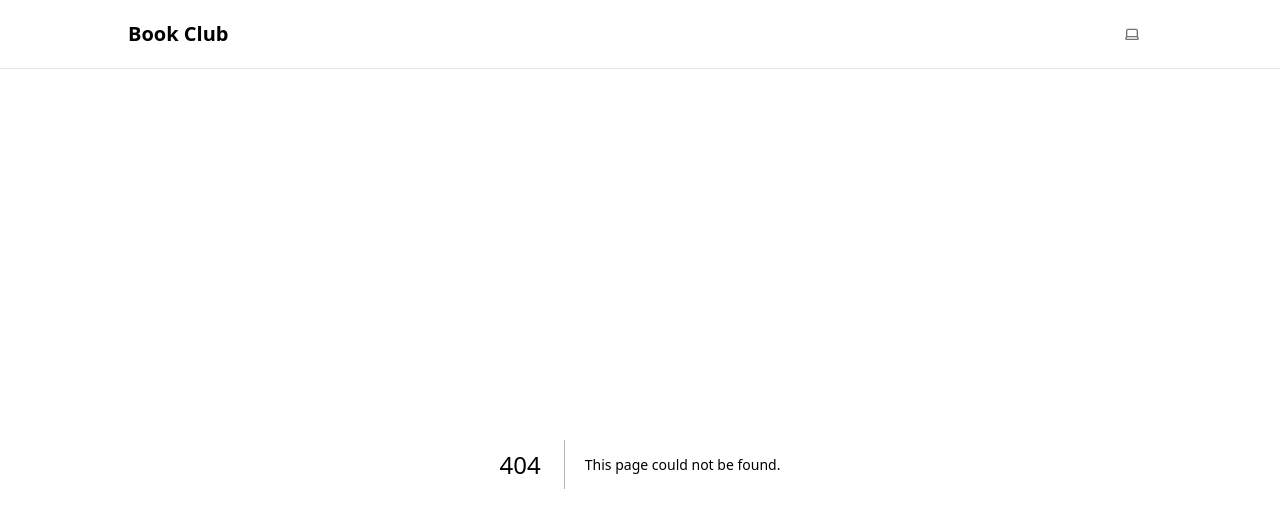
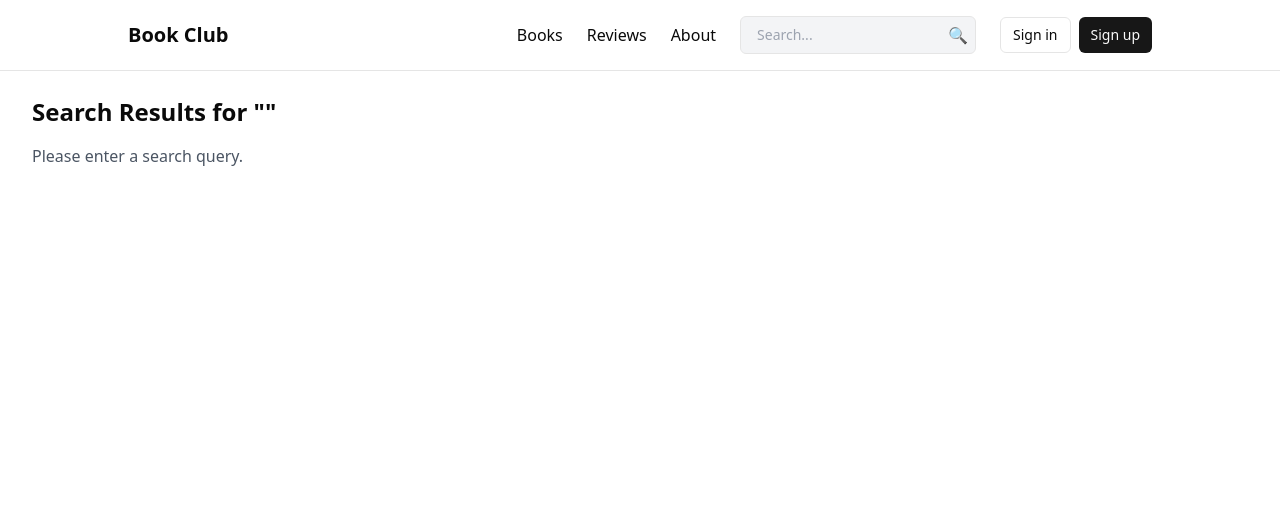
Before and after one commit to rakenduste-programmeerimine-2024/book-club, a Next.js app: page /search in a window 1280 px wide. Before the commit this address had no page. Shown: the top 528 px of the page. Built offline with nearby package versions, Linux system fonts and the light colour scheme; no server answers.

Commit message:
feat: add search bar and improve navbar

```diff
--- a/app/layout.tsx
+++ b/app/layout.tsx
@@ -1,6 +1,7 @@
 import Link from "next/link";
 import "./globals.css";
 import { ThemeSwitcher } from "@/components/theme-switcher";
+import AuthButton from "@/components/auth-button";
 
 export default function RootLayout({
   children,
@@ -8,16 +9,49 @@ export default function RootLayout({
   children: React.ReactNode;
 }) {
   return (
-    <html lang="et">
+    <html lang="en">
       <body>
         <nav className="fixed w-full p-4 border-b bg-background/95 backdrop-blur supports-[backdrop-filter]:bg-background/60">
           <div className="max-w-5xl mx-auto flex justify-between items-center">
+            {/* Site Logo */}
             <Link href="/" className="font-bold text-xl">
               Book Club
             </Link>
-            <div className="flex items-center gap-4">
-              <ThemeSwitcher />
-              {}
+
+            {/* Navigation and Search */}
+            <div className="flex items-center gap-6">
+              <Link href="/books" className="hover:underline">
+                Books
+              </Link>
+              <Link href="/reviews" className="hover:underline">
+                Reviews
+              </Link>
+              <Link href="/about" className="hover:underline">
+                About
+              </Link>
+
+              {/* Search Bar */}
+              <form
+                action="/search"
+                method="GET"
+                className="relative flex items-center"
+              >
+                <input
+                  type="text"
+                  name="q"
+                  placeholder="Search..."
+                  className="px-4 py-2 border rounded-md text-sm bg-gray-100 focus:ring focus:ring-primary"
+                />
+                <button
+                  type="submit"
+                  className="absolute right-2 text-gray-500 hover:text-primary"
+                >
+                  🔍
+                </button>
+              </form>
+
+              {/* Authentication */}
+              <AuthButton />
             </div>
           </div>
         </nav>
--- /dev/null
+++ b/app/search/page.tsx
@@ -0,0 +1,15 @@
+export default function SearchPage({ searchParams }: { searchParams: { q: string } }) {
+    const query = searchParams.q || "";
+
+    return (
+      <main className="p-8">
+        <h1 className="text-2xl font-bold mb-4">Search Results for "{query}"</h1>
+        {/* Placeholder for search results */}
+        {query ? (
+          <p className="text-gray-600">Displaying results for: {query}</p>
+        ) : (
+          <p className="text-gray-600">Please enter a search query.</p>
+        )}
+      </main>
+    );
+  }
--- /dev/null
+++ b/components/auth-button.tsx
@@ -0,0 +1,29 @@
+import { createClient } from "@/utils/supabase/server";
+import Link from "next/link";
+import { Button } from "./ui/button";
+
+export default async function AuthButton() {
+  const supabase = await createClient();
+
+  const {
+    data: { user },
+  } = await supabase.auth.getUser();
+
+  return user ? (
+    <div className="flex items-center gap-4">
+      {/* Profile Icon */}
+      <Link href="/profile" className="w-8 h-8 rounded-full bg-gray-300 flex items-center justify-center text-white">
+        {user.email?.charAt(0).toUpperCase() || "U"}
+      </Link>
+    </div>
+  ) : (
+    <div className="flex gap-2">
+      <Button asChild size="sm" variant="outline">
+        <Link href="/sign-in">Sign in</Link>
+      </Button>
+      <Button asChild size="sm" variant="default">
+        <Link href="/sign-up">Sign up</Link>
+      </Button>
+    </div>
+  );
+}
```
